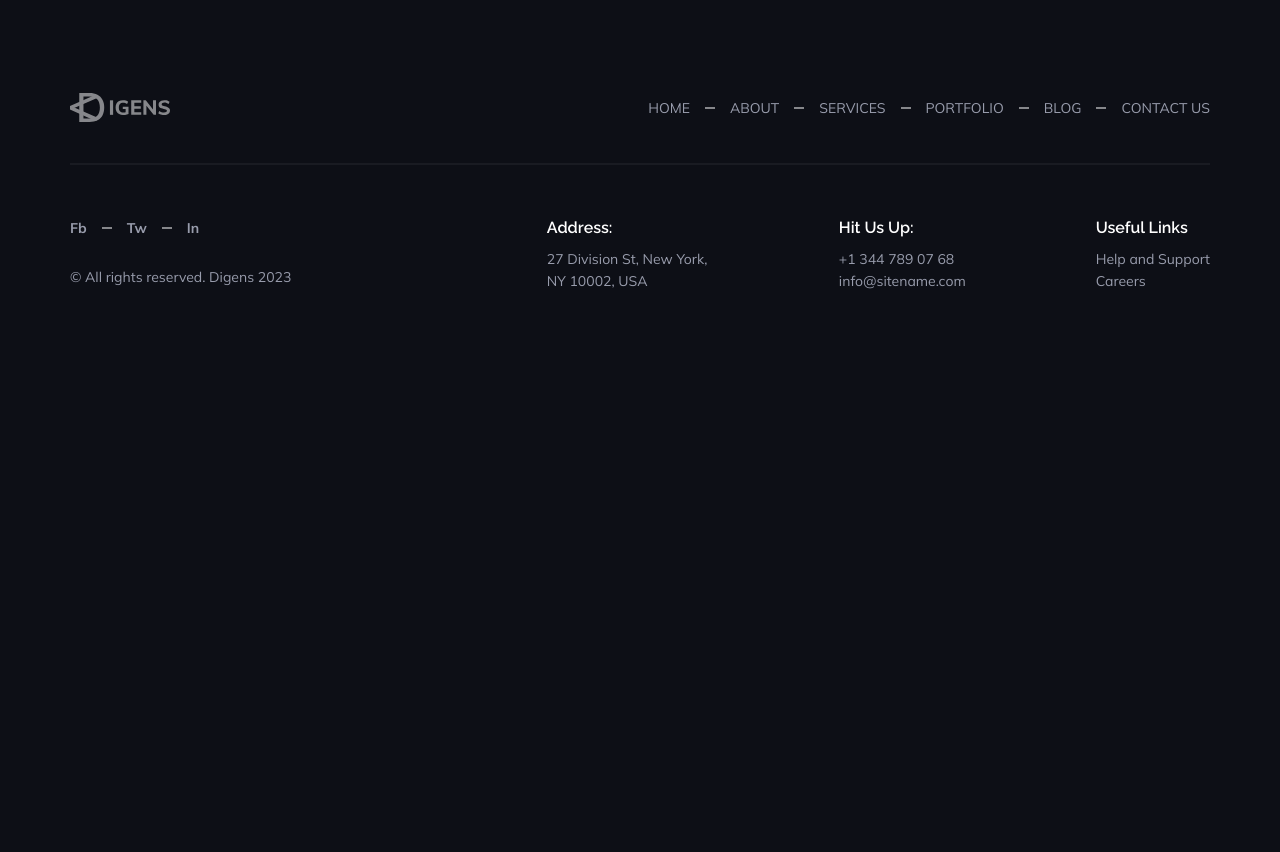
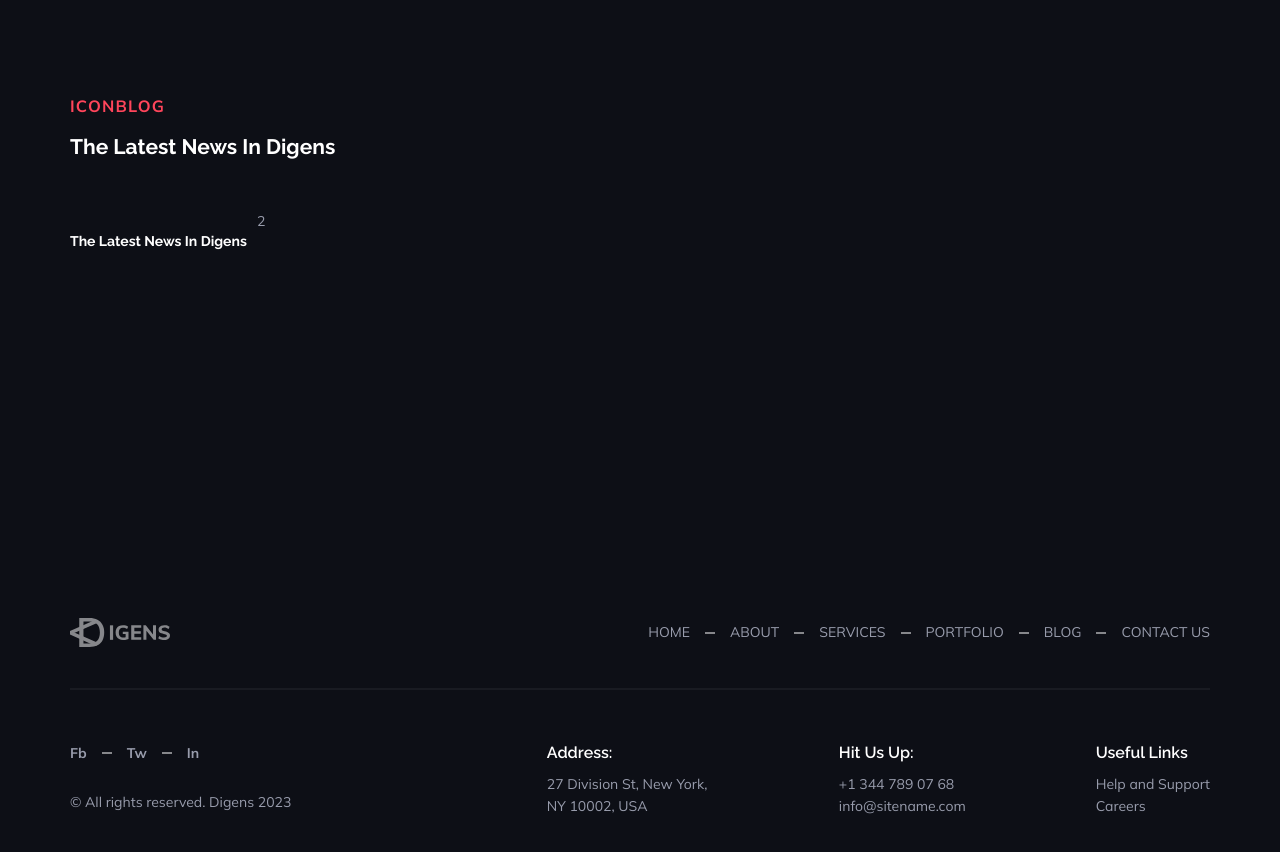
Before and after one commit to UlyanaKucherenko/Digital-Agency, a React (Vite) app: page / in a window 1280 px wide. Shown: the top 852 px of the page. Before the commit the page ends 800 px from the top, so only its background shows below. Built offline with nearby package versions, Linux system fonts and the light colour scheme.

Commit message:
feat: init section Blog

```diff
--- a/src/App.tsx
+++ b/src/App.tsx
@@ -1,9 +1,9 @@
-import { Footer } from './components/Footer';
+import Home from './pages/Home';
 
 function App() {
   return (
     <>
-      <Footer />
+      <Home />
     </>
   );
 }
--- /dev/null
+++ b/src/components/common/Blog/Post/index.module.scss
@@ -0,0 +1,22 @@
+.post {
+  display: flex;
+  flex-direction: column;
+
+  &__subtitle {
+    color: var(--watermelon);
+    font-size: var(fs-12);
+    font-weight: var(fw-bold);
+    line-height: 160%;
+    letter-spacing: 1.2px;
+    text-transform: uppercase;
+  }
+
+  &__title {
+    color: var(--white);
+    font-family: Raleway;
+    font-size: var(fs-40);
+    font-weight: var(fw-bold);
+    line-height: 130%;
+    text-transform: capitalize;
+  }
+}
--- /dev/null
+++ b/src/components/common/Blog/Post/index.tsx
@@ -0,0 +1,22 @@
+import styles from './index.module.scss';
+
+interface PropsPost {
+  title: string;
+  userName: string;
+  date: string;
+}
+
+export const Post = ({ title, userName, date }: PropsPost) => {
+  return (
+    <div className={styles.post}>
+      <div className={styles.post__img}>
+        <img src='' alt='' />
+      </div>
+      <div className={styles.post__info}>
+        <div>{userName}</div>
+        <div>{date}</div>
+      </div>
+      <h4 className={styles.post__title}>{title}</h4>
+    </div>
+  );
+};
--- /dev/null
+++ b/src/components/common/TitleSection/index.module.scss
@@ -0,0 +1,23 @@
+.titleSection {
+  display: flex;
+  flex-direction: column;
+  gap: 14px;
+
+  &__subtitle {
+    color: var(--watermelon);
+    font-size: var(fs-12);
+    font-weight: var(fw-bold);
+    line-height: 160%;
+    letter-spacing: 1.2px;
+    text-transform: uppercase;
+  }
+
+  &__title {
+    color: var(--white);
+    font-family: Raleway;
+    font-size: var(fs-40);
+    font-weight: var(fw-bold);
+    line-height: 130%;
+    text-transform: capitalize;
+  }
+}
--- /dev/null
+++ b/src/components/common/TitleSection/index.tsx
@@ -0,0 +1,18 @@
+import styles from './index.module.scss';
+
+interface PropsTitleSection {
+  title: string;
+  subtitle: string;
+}
+
+export const TitleSection = ({ title, subtitle }: PropsTitleSection) => {
+  return (
+    <div className={styles.titleSection}>
+      <h3 className={styles.titleSection__subtitle}>
+        <span className={styles.titleSection__icon}>icon</span>
+        {subtitle}
+      </h3>
+      <h2 className={styles.titleSection__title}>{title}</h2>
+    </div>
+  );
+};
--- /dev/null
+++ b/src/components/pages/Home/sections/Blog/index.module.scss
@@ -0,0 +1,20 @@
+.sectionBlog {
+  &__wrapper {
+    max-width: 1140px;
+    width: 100%;
+    margin: 0 auto 170px;
+    padding: 93px 0 105px;
+
+    @media (max-width: 1200px) {
+      padding: 93px 10px 105px;
+    }
+  }
+
+  &__content {
+    padding-top: 50px;
+
+    display: flex;
+    flex-wrap: wrap;
+    gap: 10px;
+  }
+}
--- /dev/null
+++ b/src/components/pages/Home/sections/Blog/index.tsx
@@ -0,0 +1,19 @@
+import { TitleSection } from '~/components/common/TitleSection';
+import styles from './index.module.scss';
+import { Post } from '~/components/common/Blog/Post';
+
+export const Blog = () => {
+  return (
+    <section className={styles.sectionBlog}>
+      <div className={styles.sectionBlog__wrapper}>
+        <div className={styles.sectionBlog__titleBlock}>
+          <TitleSection title='the latest news in digens' subtitle='Blog' />
+        </div>
+        <div className={styles.sectionBlog__content}>
+          <Post title='the latest news in digens' subtitle='Blog' />
+          <div>2</div>
+        </div>
+      </div>
+    </section>
+  );
+};
--- /dev/null
+++ b/src/pages/Home/index.tsx
@@ -0,0 +1,13 @@
+import { Footer } from '~/components/Footer';
+import { Blog } from '~/components/pages/Home/sections/Blog';
+
+const Home = () => {
+  return (
+    <>
+      <Blog />
+      <Footer />
+    </>
+  );
+};
+
+export default Home;
```
